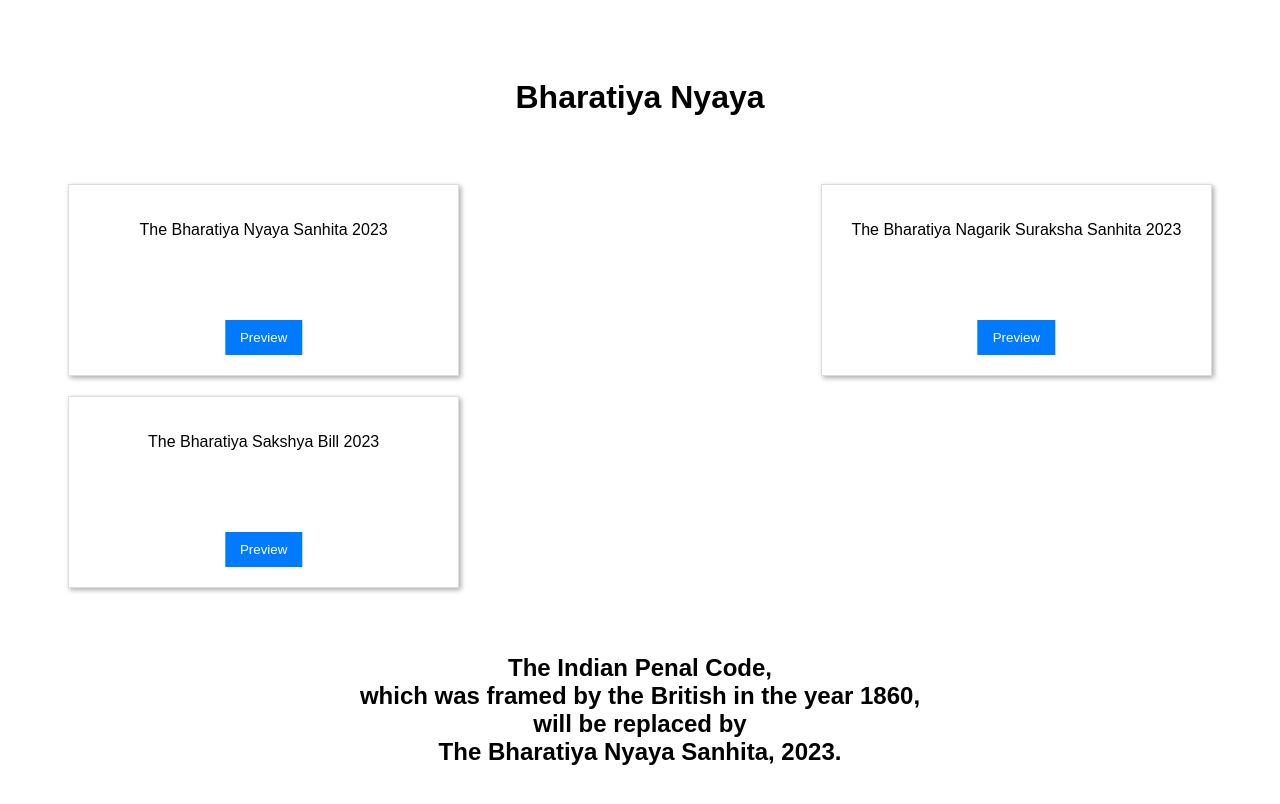
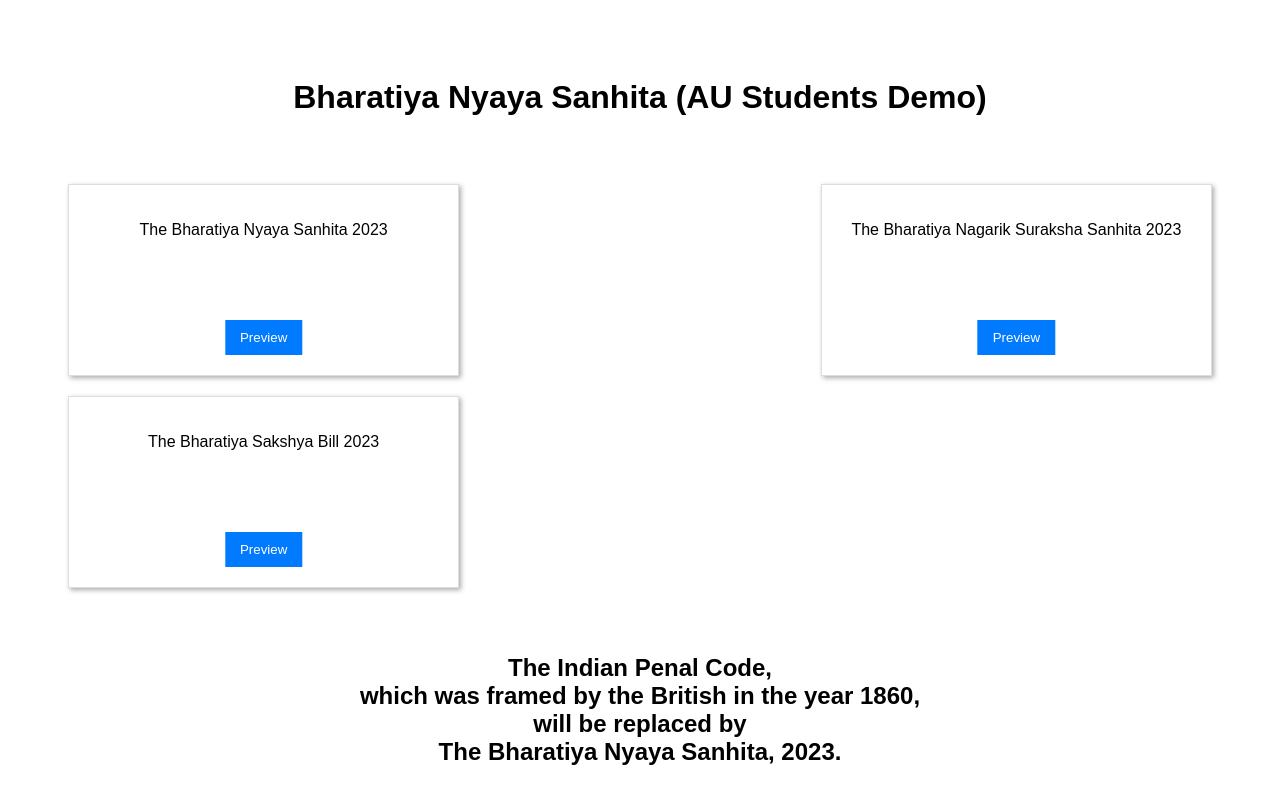
Before and after one commit to rohinibarla/BharatiyaNyaya, a plain HTML site: page index.html in a window 1280 px wide. Drawn offline with Linux system fonts and the light colour scheme.

Commit message:
did changes to show

```diff
--- a/index.html
+++ b/index.html
@@ -54,7 +54,7 @@
     </style>
 </head>
 <body>
-<h1>Bharatiya Nyaya</h1>
+<h1>Bharatiya Nyaya Sanhita (AU Students Demo)</h1>
 <br><br>
 <div class="pdf-container">
     <div class="pdf-box">
```
